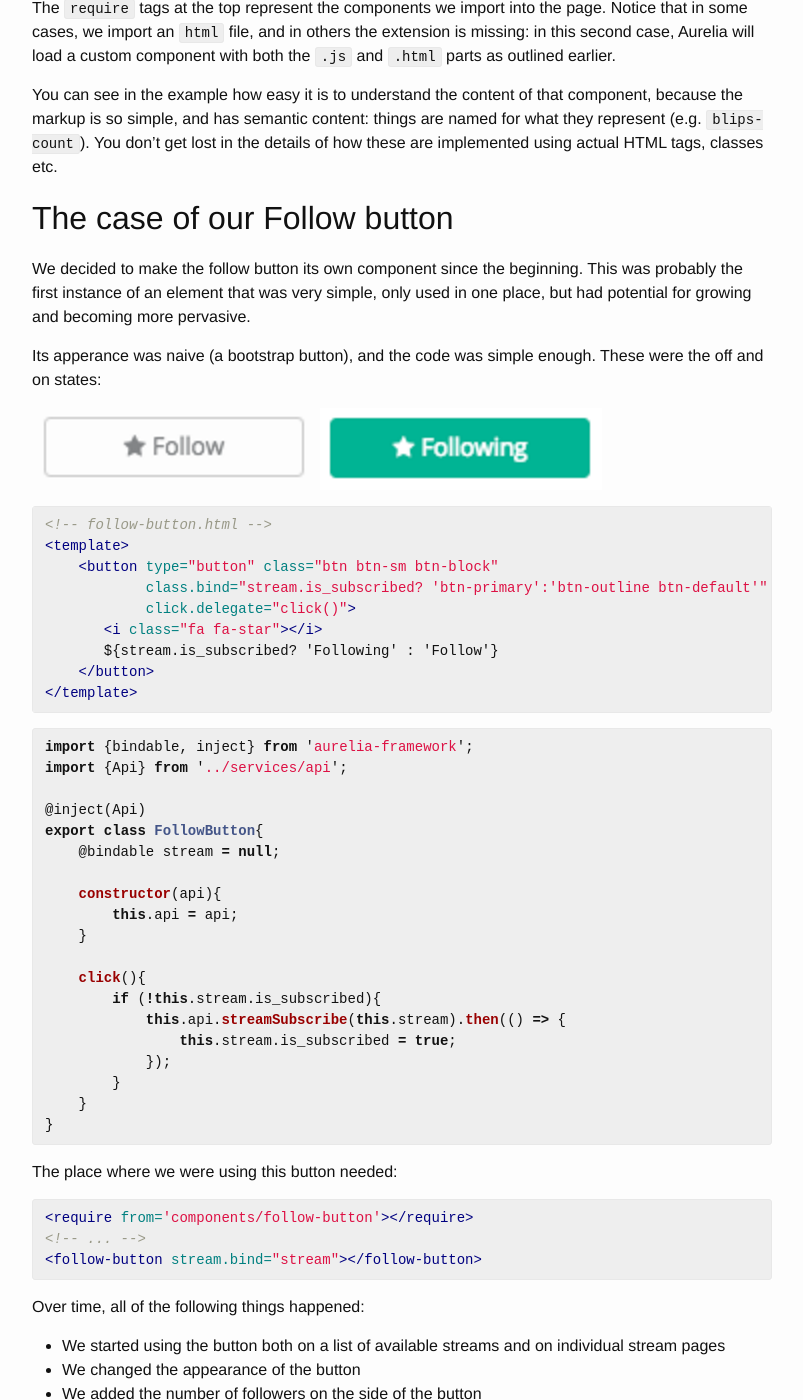
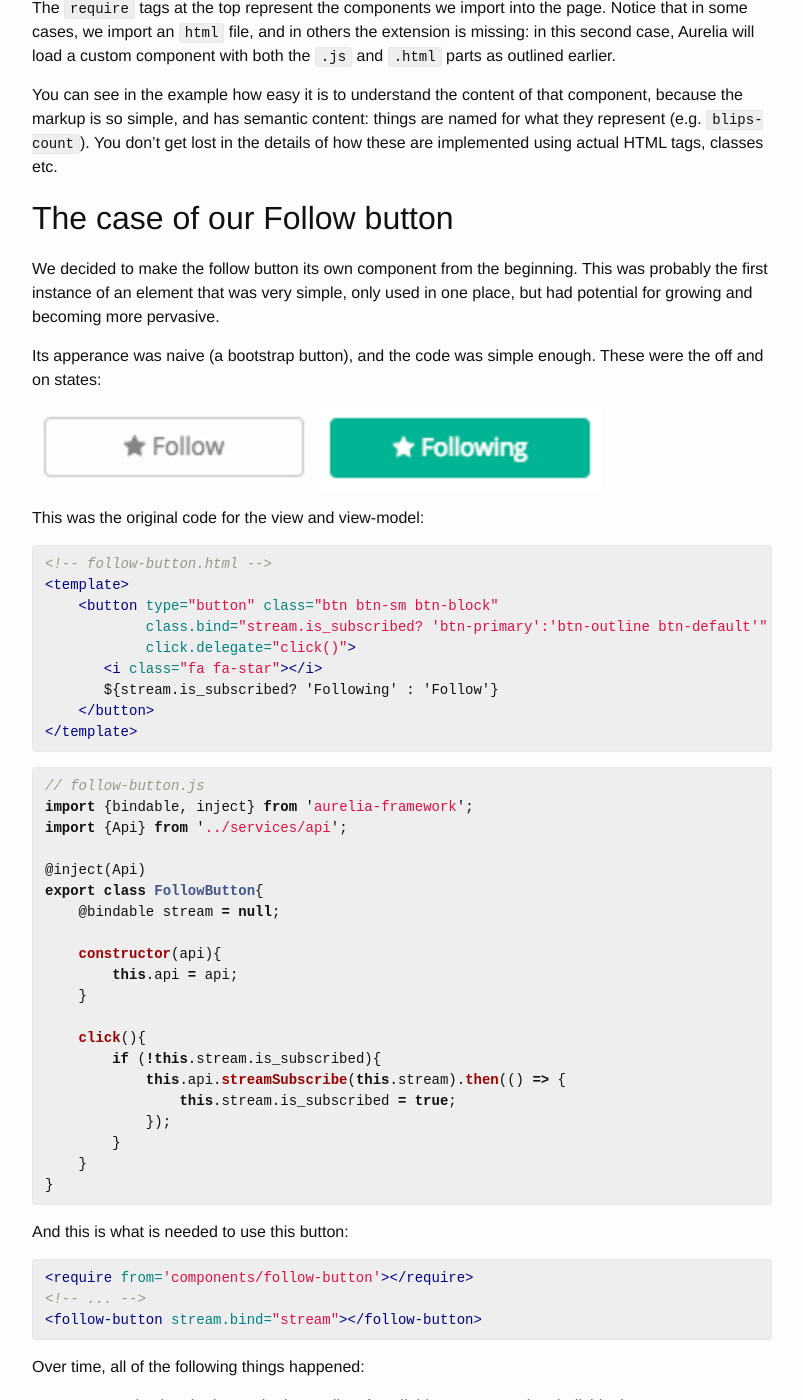
Before and after one commit to ployst/ployst.github.io, a Jekyll site: the page built from _posts/2016-07-02-ui-components.markdown, in a window 1280 px wide and 1400 px high, scrolled down 1590 px. Shown: the whole window, without its empty margins (238-1041 px from the left). Built offline with Jekyll 4.4.1, drawn with Linux system fonts in a browser that asks for light colours; comment, search, counter and statistics services are not loaded; some of the changed text lies outside the part shown.

Commit message:
Address comments from review

```diff
--- a/_posts/2016-07-02-ui-components.markdown
+++ b/_posts/2016-07-02-ui-components.markdown
@@ -103,7 +103,7 @@ actual HTML tags, classes etc.
 
 ## The case of our Follow button
 
-We decided to make the follow button its own component since
+We decided to make the follow button its own component from
 the beginning. This was probably the first instance of an element that
 was very simple, only used in one place, but had potential for
 growing and becoming more pervasive.
@@ -113,6 +113,9 @@ enough. These were the off and on states:
 
 ![Follow](/assets/images/follow.png)
 ![Following](/assets/images/following.png)
+
+
+This was the original code for the view and view-model:
 
 {% highlight html %}
 <!-- follow-button.html -->
@@ -128,6 +131,7 @@ enough. These were the off and on states:
 
 
 {% highlight js %}
+// follow-button.js
 import {bindable, inject} from 'aurelia-framework';
 import {Api} from '../services/api';
 
@@ -150,7 +154,7 @@ export class FollowButton{
 {% endhighlight %}
 
 
-The place where we were using this button needed:
+And this is what is needed to use this button:
 
 
 {% highlight html %}
```
Also changed, not shown: other parts of _posts/2016-07-02-ui-components.markdown (+1 -1 lines).
